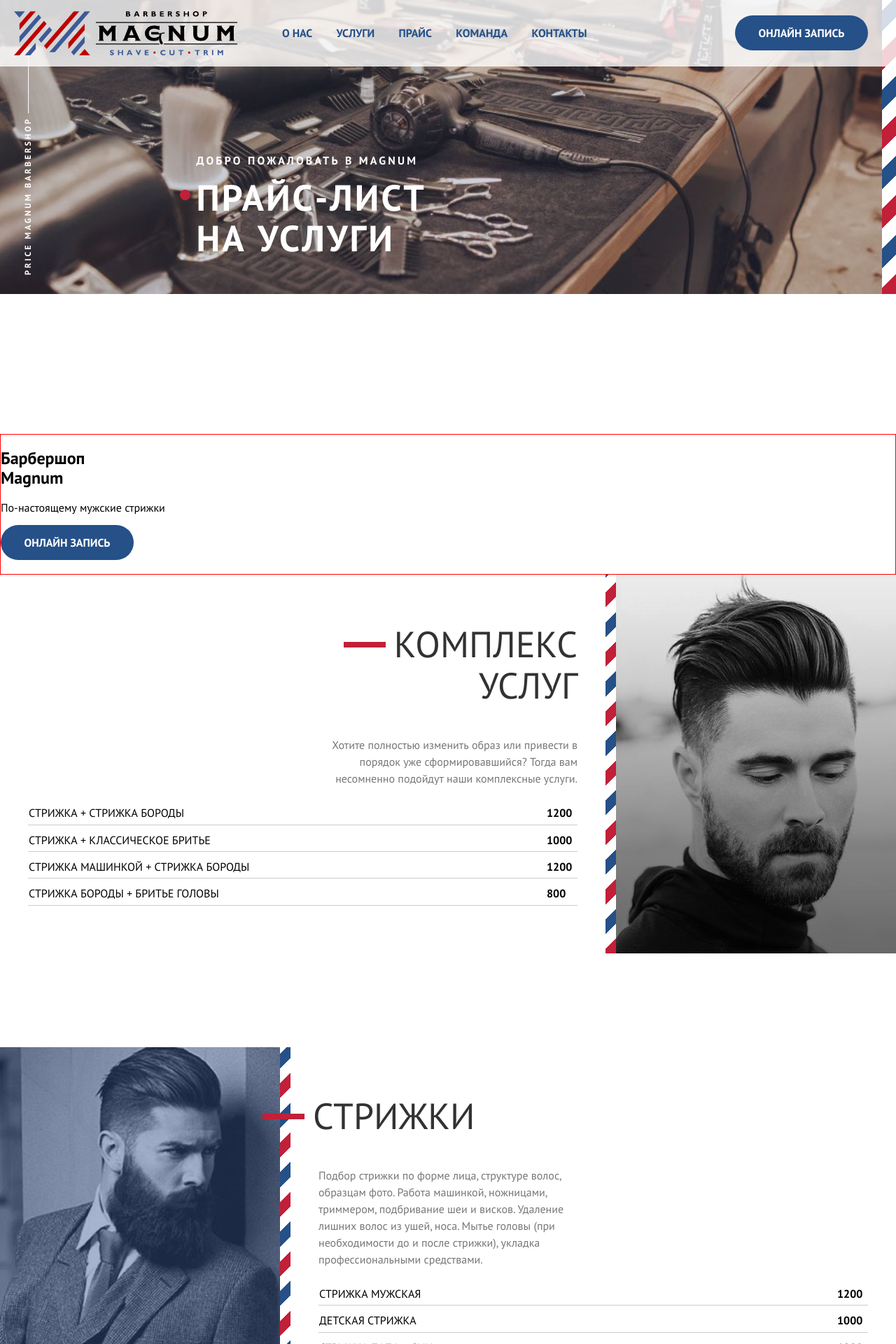
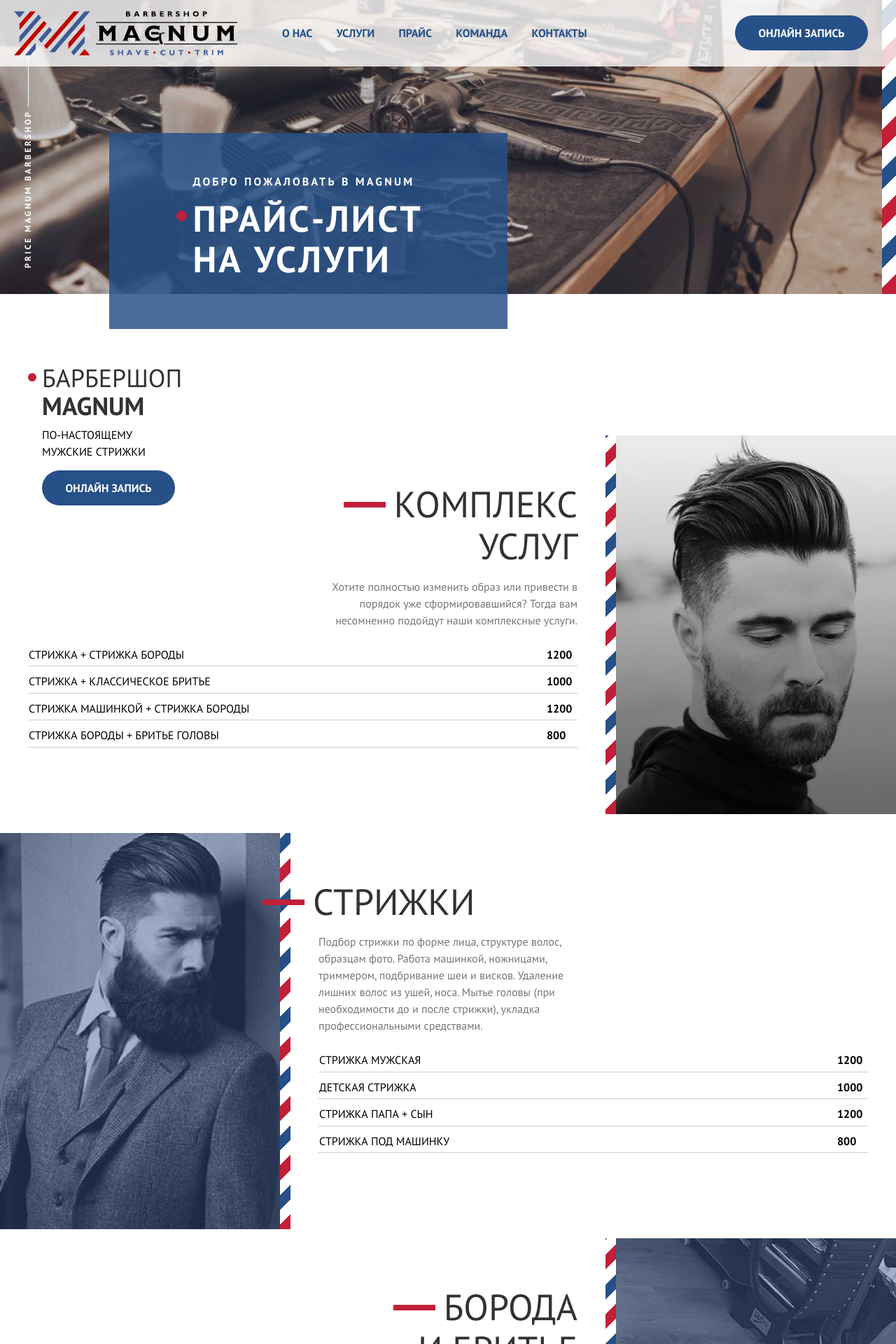
Before and after one commit to nigel-riss/magnum, a PHP site: page /price.html in a window 1280 px wide. Shown: the top 1920 px of the page at 70% size. Run offline with PHP 8.4, Linux system fonts and the light colour scheme; some libraries are stand-ins or nearby versions.

Commit message:
Sub-hero added to price page and styled, tons of small fixes to styles (barberpole deco position, shadows, paddings etc.)

```diff
--- a/index.html
+++ b/index.html
@@ -49,7 +49,7 @@
         </header>
         <div class="about__features">
                     <div class="feature">
-                      <h3 class="feature__title">Наша команда</h3>
+                      <h3 class="feature__title">Отличная команда</h3>
                       <p class="feature__text">Команда профессиональных мастеров по руководством шеф-мастера.</p>
                     </div>
                     <div class="feature">
--- a/price.html
+++ b/price.html
@@ -14,7 +14,7 @@
     <nav class="main-nav">
       <div class="wrapper">
         <div class="logo"> <img class="logo__color" src="./img/logo-h.svg"><img class="logo__white" src="./img/logo-h-white.svg"></div>
-        <div class="main-nav__menu-icon main-nav__menu-icon--close-x">
+        <div class="main-nav__menu-icon">
           <div class="main-nav__menu-icon__middle"></div>
         </div>
         <div class="main-menu">
@@ -37,7 +37,7 @@
   <section class="sub-hero">
     <div class="wrapper">
       <h2 class="sub-hero__title">Барбершоп<br> <strong>Magnum</strong></h2>
-      <p class="sub-hero__subtitle">По-настоящему мужские стрижки</p>
+      <p class="sub-hero__subtitle">По-настоящему<br> мужские стрижки</p>
       <div class="sub-hero__button"><a class="button button--blue" href="#">Онлайн запись</a></div>
     </div>
   </section>
@@ -92,7 +92,7 @@
         </tr>
       </table>
     </section>
-    <section class="price-section price-section--right">
+    <section class="price-section price-section--right price-section--last">
       <header class="price-section__header">
         <h2 class="price-section__title">Борода и&nbsp;бритье</h2>
         <p class="price-section__subtitle">Статусная услуга для настоящих мужчин и целый ритуал.</p>
--- a/styles.css
+++ b/styles.css
@@ -535,6 +535,13 @@ body {
       padding-top: 160px; } }
   .site-header--inner {
     max-height: 420px; }
+    @media (min-width: 700px) {
+      .site-header--inner {
+        margin-bottom: 20px; } }
+    @media (min-width: 1200px) {
+      .site-header--inner {
+        margin-bottom: 100px;
+        padding-top: 190px; } }
 
 .main-nav {
   position: absolute;
@@ -736,15 +746,18 @@ body {
     .hero {
       transform: translateX(-400px); } }
   .hero--simple {
-    background-color: transparent;
+    background-color: rgba(37, 80, 136, 0.84);
     background-image: none;
     box-shadow: none; }
     @media (min-width: 700px) {
       .hero--simple {
-        padding-top: 40px; } }
+        padding-left: 100px;
+        padding-top: 40px;
+        height: 240px; } }
     @media (min-width: 1200px) {
       .hero--simple {
-        padding-top: 60px; } }
+        padding-top: 60px;
+        height: 280px; } }
   .hero__title {
     margin: 0;
     padding-bottom: 15px;
@@ -807,7 +820,43 @@ body {
         padding-left: 20px; } }
 
 .sub-hero {
-  border: 1px solid red; }
+  display: none;
+  padding-left: 40px; }
+  @media (min-width: 1200px) {
+    .sub-hero {
+      display: block;
+      margin-bottom: -120px; } }
+  .sub-hero__title {
+    position: relative;
+    margin: 0;
+    padding-bottom: 10px;
+    padding-left: 20px;
+    color: #323232;
+    font-size: 2rem;
+    font-weight: 400;
+    line-height: 1.1;
+    text-transform: uppercase; }
+    .sub-hero__title::before {
+      content: "";
+      position: absolute;
+      top: 13px;
+      left: 0;
+      height: 12px;
+      width: 12px;
+      background-color: #c21f39;
+      border-radius: 50%; }
+    @media (min-width: 700px) {
+      .sub-hero__title {
+        font-size: 2.25rem;
+        line-height: 1.1; } }
+  .sub-hero__subtitle {
+    margin: 0;
+    margin-bottom: 15px;
+    padding-left: 20px;
+    line-height: 1.5;
+    text-transform: uppercase; }
+  .sub-hero__button {
+    margin-left: 20px; }
 
 .about {
   font-size: 0; }
@@ -1421,7 +1471,7 @@ body {
       padding-left: 355px; } }
   @media (min-width: 1200px) {
     .price-section {
-      padding-bottom: 200px;
+      padding-bottom: 120px;
       padding-left: 455px; } }
   @media (min-width: 900px) {
     .price-section--right {
@@ -1458,6 +1511,7 @@ body {
     @media (min-width: 1200px) {
       .price-section__title {
         position: relative;
+        margin-bottom: 0;
         font-size: 3.25rem;
         text-indent: -80px; }
         .price-section__title::before {
@@ -1682,7 +1737,7 @@ body {
 
 .vert-title {
   position: absolute;
-  bottom: 20px;
+  bottom: 30px;
   left: 40px;
   transform-origin: 0 50%;
   transform: rotate(-90deg);
```
Also changed, not shown: other parts of styles.css (+20 -12 lines).
